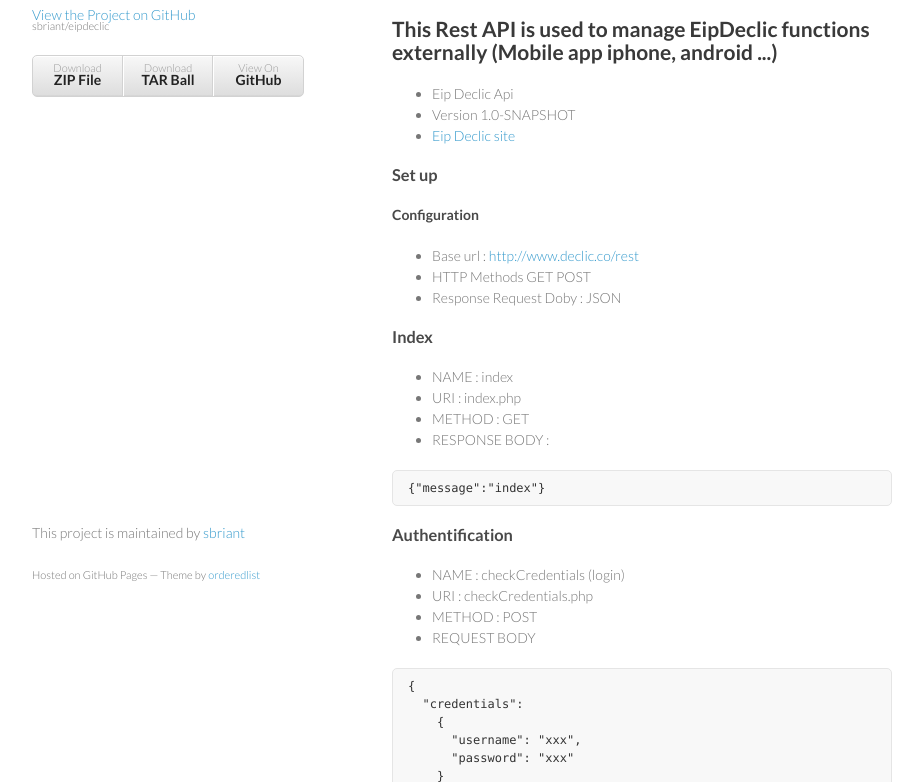
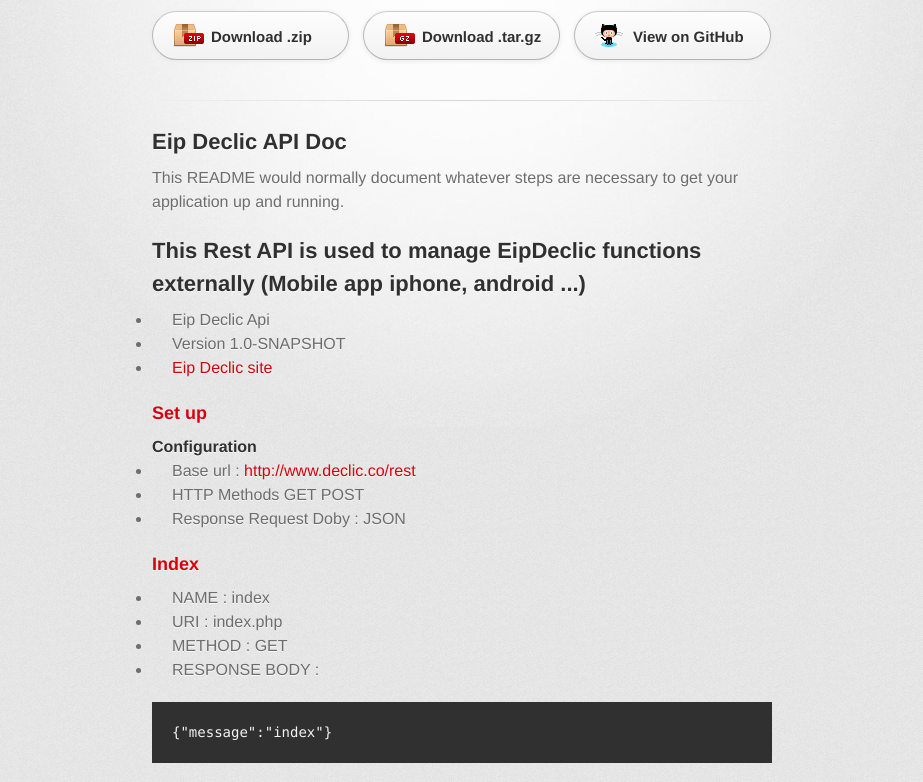
Before and after one commit to sbriant/eipdeclic, a plain HTML site: page index.html in a window 1280 px wide. Shown: the part 146-928 px from the top of the page, without its empty margins (178-1101 px from the left). Drawn offline with Linux system fonts and the light colour scheme; a web font is replaced by a local one.

Commit message:
Create gh-pages branch via GitHub

```diff
--- a/index.html
+++ b/index.html
@@ -1,33 +1,36 @@
-<!doctype html>
+<!DOCTYPE html>
 <html>
   <head>
-    <meta charset="utf-8">
+    <meta charset='utf-8'>
     <meta http-equiv="X-UA-Compatible" content="chrome=1">
-    <title>Eipdeclic by sbriant</title>
-
-    <link rel="stylesheet" href="stylesheets/styles.css">
-    <link rel="stylesheet" href="stylesheets/pygment_trac.css">
-    <meta name="viewport" content="width=device-width, initial-scale=1, user-scalable=no">
+    <link href='https://fonts.googleapis.com/css?family=Chivo:900' rel='stylesheet' type='text/css'>
+    <link rel="stylesheet" type="text/css" href="stylesheets/stylesheet.css" media="screen">
+    <link rel="stylesheet" type="text/css" href="stylesheets/pygment_trac.css" media="screen">
+    <link rel="stylesheet" type="text/css" href="stylesheets/print.css" media="print">
     <!--[if lt IE 9]>
     <script src="//html5shiv.googlecode.com/svn/trunk/html5.js"></script>
     <![endif]-->
+    <title>Eipdeclic by sbriant</title>
   </head>
+
   <body>
-    <div class="wrapper">
+    <div id="container">
+      <div class="inner">
+
         <header>
           <h1>Eipdeclic</h1>
-        <p>EIPdeclic API</p>
+          <h2>EIPdeclic API</h2>
+        </header>
 
-        <p class="view"><a href="https://github.com/sbriant/eipdeclic">View the Project on GitHub <small>sbriant/eipdeclic</small></a></p>
+        <section id="downloads" class="clearfix">
+          <a href="https://github.com/sbriant/eipdeclic/zipball/master" id="download-zip" class="button"><span>Download .zip</span></a>
+          <a href="https://github.com/sbriant/eipdeclic/tarball/master" id="download-tar-gz" class="button"><span>Download .tar.gz</span></a>
+          <a href="https://github.com/sbriant/eipdeclic" id="view-on-github" class="button"><span>View on GitHub</span></a>
+        </section>
 
+        <hr>
 
-        <ul>
-          <li><a href="https://github.com/sbriant/eipdeclic/zipball/master">Download <strong>ZIP File</strong></a></li>
-          <li><a href="https://github.com/sbriant/eipdeclic/tarball/master">Download <strong>TAR Ball</strong></a></li>
-          <li><a href="https://github.com/sbriant/eipdeclic">View On <strong>GitHub</strong></a></li>
-        </ul>
-      </header>
-      <section>
+        <section id="main_content">
           <h2>
 <a id="eip-declic-api-doc" class="anchor" href="#eip-declic-api-doc" aria-hidden="true"><span class="octicon octicon-link"></span></a>Eip Declic API Doc</h2>
 
@@ -934,12 +937,12 @@
    }
 ]</pre></div>
         </section>
+
         <footer>
-        <p>This project is maintained by <a href="https://github.com/sbriant">sbriant</a></p>
-        <p><small>Hosted on GitHub Pages &mdash; Theme by <a href="https://github.com/orderedlist">orderedlist</a></small></p>
+          Eipdeclic is maintained by <a href="https://github.com/sbriant">sbriant</a><br>
+          This page was generated by <a href="http://pages.github.com">GitHub Pages</a>. Tactile theme by <a href="https://twitter.com/jasonlong">Jason Long</a>.
         </footer>
-    </div>
-    <script src="javascripts/scale.fix.js"></script>
+
                   <script type="text/javascript">
             var gaJsHost = (("https:" == document.location.protocol) ? "https://ssl." : "http://www.");
             document.write(unescape("%3Cscript src='" + gaJsHost + "google-analytics.com/ga.js' type='text/javascript'%3E%3C/script%3E"));
@@ -951,5 +954,7 @@
             } catch(err) {}
           </script>
 
+      </div>
+    </div>
   </body>
 </html>
--- /dev/null
+++ b/javascripts/main.js
@@ -0,0 +1 @@
+console.log('This would be the main JS file.');
--- /dev/null
+++ b/stylesheets/print.css
@@ -0,0 +1,228 @@
+html, body, div, span, applet, object, iframe,
+h1, h2, h3, h4, h5, h6, p, blockquote, pre,
+a, abbr, acronym, address, big, cite, code,
+del, dfn, em, img, ins, kbd, q, s, samp,
+small, strike, strong, sub, sup, tt, var,
+b, u, i, center,
+dl, dt, dd, ol, ul, li,
+fieldset, form, label, legend,
+table, caption, tbody, tfoot, thead, tr, th, td,
+article, aside, canvas, details, embed,
+figure, figcaption, footer, header, hgroup,
+menu, nav, output, ruby, section, summary,
+time, mark, audio, video {
+  padding: 0;
+  margin: 0;
+  font: inherit;
+  font-size: 100%;
+  vertical-align: baseline;
+  border: 0;
+}
+/* HTML5 display-role reset for older browsers */
+article, aside, details, figcaption, figure,
+footer, header, hgroup, menu, nav, section {
+  display: block;
+}
+body {
+  line-height: 1;
+}
+ol, ul {
+  list-style: none;
+}
+blockquote, q {
+  quotes: none;
+}
+blockquote:before, blockquote:after,
+q:before, q:after {
+  content: '';
+  content: none;
+}
+table {
+  border-spacing: 0;
+  border-collapse: collapse;
+}
+body {
+  font-family: 'Helvetica Neue', Helvetica, Arial, serif;
+  font-size: 13px;
+  line-height: 1.5;
+  color: #000;
+}
+
+a {
+  font-weight: bold;
+  color: #d5000d;
+}
+
+header {
+  padding-top: 35px;
+  padding-bottom: 10px;
+}
+
+header h1 {
+  font-size: 48px;
+  font-weight: bold;
+  line-height: 1.2;
+  color: #303030;
+  letter-spacing: -1px;
+}
+
+header h2 {
+  font-size: 24px;
+  font-weight: normal;
+  line-height: 1.3;
+  color: #aaa;
+  letter-spacing: -1px;
+}
+#downloads {
+  display: none;
+}
+#main_content {
+  padding-top: 20px;
+}
+
+code, pre {
+  margin-bottom: 30px;
+  font-family: Monaco, "Bitstream Vera Sans Mono", "Lucida Console", Terminal;
+  font-size: 12px;
+  color: #222;
+}
+
+code {
+  padding: 0 3px;
+}
+
+pre {
+  padding: 20px;
+  overflow: auto;
+  border: solid 1px #ddd;
+}
+pre code {
+  padding: 0;
+}
+
+ul, ol, dl {
+  margin-bottom: 20px;
+}
+
+
+/* COMMON STYLES */
+
+table {
+  width: 100%;
+  border: 1px solid #ebebeb;
+}
+
+th {
+  font-weight: 500;
+}
+
+td {
+  font-weight: 300;
+  text-align: center;
+  border: 1px solid #ebebeb;
+}
+
+form {
+  padding: 20px;
+  background: #f2f2f2;
+
+}
+
+
+/* GENERAL ELEMENT TYPE STYLES */
+
+h1 {
+  font-size: 2.8em;
+}
+
+h2 {
+  margin-bottom: 8px;
+  font-size: 22px;
+  font-weight: bold;
+  color: #303030;
+}
+
+h3 {
+  margin-bottom: 8px;
+  font-size: 18px;
+  font-weight: bold;
+  color: #d5000d;
+}
+
+h4 {
+  font-size: 16px;
+  font-weight: bold;
+  color: #303030;
+}
+
+h5 {
+  font-size: 1em;
+  color: #303030;
+}
+
+h6 {
+  font-size: .8em;
+  color: #303030;
+}
+
+p {
+  margin-bottom: 20px;
+  font-weight: 300;
+}
+
+a {
+  text-decoration: none;
+}
+
+p a {
+  font-weight: 400;
+}
+
+blockquote {
+  padding: 0 0 0 30px;
+  margin-bottom: 20px;
+  font-size: 1.6em;
+  border-left: 10px solid #e9e9e9;
+}
+
+ul li {
+  list-style-position: inside;
+  list-style: disc;
+  padding-left: 20px;
+}
+
+ol li {
+  list-style-position: inside;
+  list-style: decimal;
+  padding-left: 3px;
+}
+
+dl dd {
+  font-style: italic;
+  font-weight: 100;
+}
+
+footer {
+  padding-top: 20px;
+  padding-bottom: 30px;
+  margin-top: 40px;
+  font-size: 13px;
+  color: #aaa;
+}
+
+footer a {
+  color: #666;
+}
+
+/* MISC */
+.clearfix:after {
+  display: block;
+  height: 0;
+  clear: both;
+  visibility: hidden;
+  content: '.';
+}
+
+.clearfix {display: inline-block;}
+* html .clearfix {height: 1%;}
+.clearfix {display: block;}
--- /dev/null
+++ b/stylesheets/stylesheet.css
@@ -0,0 +1,373 @@
+/* http://meyerweb.com/eric/tools/css/reset/
+   v2.0 | 20110126
+   License: none (public domain)
+*/
+html, body, div, span, applet, object, iframe,
+h1, h2, h3, h4, h5, h6, p, blockquote, pre,
+a, abbr, acronym, address, big, cite, code,
+del, dfn, em, img, ins, kbd, q, s, samp,
+small, strike, strong, sub, sup, tt, var,
+b, u, i, center,
+dl, dt, dd, ol, ul, li,
+fieldset, form, label, legend,
+table, caption, tbody, tfoot, thead, tr, th, td,
+article, aside, canvas, details, embed,
+figure, figcaption, footer, header, hgroup,
+menu, nav, output, ruby, section, summary,
+time, mark, audio, video {
+	padding: 0;
+	margin: 0;
+	font: inherit;
+	font-size: 100%;
+	vertical-align: baseline;
+	border: 0;
+}
+/* HTML5 display-role reset for older browsers */
+article, aside, details, figcaption, figure,
+footer, header, hgroup, menu, nav, section {
+	display: block;
+}
+body {
+	line-height: 1;
+}
+ol, ul {
+	list-style: none;
+}
+blockquote, q {
+	quotes: none;
+}
+blockquote:before, blockquote:after,
+q:before, q:after {
+	content: '';
+	content: none;
+}
+table {
+	border-spacing: 0;
+	border-collapse: collapse;
+}
+
+/* LAYOUT STYLES */
+body {
+  font-family: 'Helvetica Neue', Helvetica, Arial, serif;
+  font-size: 1em;
+  line-height: 1.5;
+  color: #6d6d6d;
+  text-shadow: 0 1px 0 rgba(255, 255, 255, 0.8);
+  background: #e7e7e7 url(../images/body-bg.png) 0 0 repeat;
+}
+
+a {
+  color: #d5000d;
+}
+a:hover {
+  color: #c5000c;
+}
+
+header {
+  padding-top: 35px;
+  padding-bottom: 25px;
+}
+
+header h1 {
+  font-family: 'Chivo', 'Helvetica Neue', Helvetica, Arial, serif;
+  font-size: 48px; font-weight: 900;
+  line-height: 1.2;
+  color: #303030;
+  letter-spacing: -1px;
+}
+
+header h2 {
+  font-size: 24px;
+  font-weight: normal;
+  line-height: 1.3;
+  color: #aaa;
+  letter-spacing: -1px;
+}
+
+#container {
+  min-height: 595px;
+  background: transparent url(../images/highlight-bg.jpg) 50% 0 no-repeat;
+}
+
+.inner {
+  width: 620px;
+  margin: 0 auto;
+}
+
+#container .inner img {
+  max-width: 100%;
+}
+
+#downloads {
+  margin-bottom: 40px;
+}
+
+a.button {
+  display: block;
+  float: left;
+  width: 179px;
+  padding: 12px 8px 12px 8px;
+  margin-right: 14px;
+  font-size: 15px;
+  font-weight: bold;
+  line-height: 25px;
+  color: #303030;
+  background: #fdfdfd; /* Old browsers */
+  background: -moz-linear-gradient(top,  #fdfdfd 0%, #f2f2f2 100%); /* FF3.6+ */
+  background: -webkit-gradient(linear, left top, left bottom, color-stop(0%,#fdfdfd), color-stop(100%,#f2f2f2)); /* Chrome,Safari4+ */
+  background: -webkit-linear-gradient(top,  #fdfdfd 0%,#f2f2f2 100%); /* Chrome10+,Safari5.1+ */
+  background: -o-linear-gradient(top,  #fdfdfd 0%,#f2f2f2 100%); /* Opera 11.10+ */
+  background: -ms-linear-gradient(top,  #fdfdfd 0%,#f2f2f2 100%); /* IE10+ */
+  background: linear-gradient(top,  #fdfdfd 0%,#f2f2f2 100%); /* W3C */
+  filter: progid:DXImageTransform.Microsoft.gradient( startColorstr='#fdfdfd', endColorstr='#f2f2f2',GradientType=0 ); /* IE6-9 */
+  border-top: solid 1px #cbcbcb;
+  border-right: solid 1px #b7b7b7;
+  border-bottom: solid 1px #b3b3b3;
+  border-left: solid 1px #b7b7b7;
+  border-radius: 30px;
+  -webkit-box-shadow: 10px 10px 5px #888;
+  -moz-box-shadow: 10px 10px 5px #888;
+  box-shadow: 0px 1px 5px #e8e8e8;
+  -moz-border-radius: 30px;
+  -webkit-border-radius: 30px;
+}
+a.button:hover {
+  background: #fafafa; /* Old browsers */
+  background: -moz-linear-gradient(top,  #fdfdfd 0%, #f6f6f6 100%); /* FF3.6+ */
+  background: -webkit-gradient(linear, left top, left bottom, color-stop(0%,#fdfdfd), color-stop(100%,#f6f6f6)); /* Chrome,Safari4+ */
+  background: -webkit-linear-gradient(top,  #fdfdfd 0%,#f6f6f6 100%); /* Chrome10+,Safari5.1+ */
+  background: -o-linear-gradient(top,  #fdfdfd 0%,#f6f6f6 100%); /* Opera 11.10+ */
+  background: -ms-linear-gradient(top,  #fdfdfd 0%,#f6f6f6 100%); /* IE10+ */
+  background: linear-gradient(top,  #fdfdfd 0%,#f6f6f6, 100%); /* W3C */
+  filter: progid:DXImageTransform.Microsoft.gradient( startColorstr='#fdfdfd', endColorstr='#f6f6f6',GradientType=0 ); /* IE6-9 */
+  border-top: solid 1px #b7b7b7;
+  border-right: solid 1px #b3b3b3;
+  border-bottom: solid 1px #b3b3b3;
+  border-left: solid 1px #b3b3b3;
+}
+
+a.button span {
+  display: block;
+  height: 23px;
+  padding-left: 50px;
+}
+
+#download-zip span {
+  background: transparent url(../images/zip-icon.png) 12px 50% no-repeat;
+}
+#download-tar-gz span {
+  background: transparent url(../images/tar-gz-icon.png) 12px 50% no-repeat;
+}
+#view-on-github span {
+  background: transparent url(../images/octocat-icon.png) 12px 50% no-repeat;
+}
+#view-on-github {
+  margin-right: 0;
+}
+
+code, pre {
+  margin-bottom: 30px;
+  font-family: Monaco, "Bitstream Vera Sans Mono", "Lucida Console", Terminal;
+  font-size: 14px;
+  color: #222;
+}
+
+code {
+  padding: 0 3px;
+  background-color: #f2f2f2;
+  border: solid 1px #ddd;
+}
+
+pre {
+  padding: 20px;
+  overflow: auto;
+  color: #f2f2f2;
+  text-shadow: none;
+  background: #303030;
+}
+pre code {
+  padding: 0;
+  color: #f2f2f2;
+  background-color: #303030;
+  border: none;
+}
+
+ul, ol, dl {
+  margin-bottom: 20px;
+}
+
+
+/* COMMON STYLES */
+
+hr {
+  height: 1px;
+  padding-bottom: 1em;
+  margin-top: 1em;
+  line-height: 1px;
+  background: transparent url('../images/hr.png') 50% 0 no-repeat;
+  border: none;
+}
+
+strong {
+  font-weight: bold;
+}
+
+em {
+  font-style: italic;
+}
+
+table {
+  width: 100%;
+  border: 1px solid #ebebeb;
+}
+
+th {
+  font-weight: 500;
+}
+
+td {
+  font-weight: 300;
+  text-align: center;
+  border: 1px solid #ebebeb;
+}
+
+form {
+  padding: 20px;
+  background: #f2f2f2;
+
+}
+
+
+/* GENERAL ELEMENT TYPE STYLES */
+
+h1 {
+  font-size: 32px;
+}
+
+h2 {
+  margin-bottom: 8px;
+  font-size: 22px;
+  font-weight: bold;
+  color: #303030;
+}
+
+h3 {
+  margin-bottom: 8px;
+  font-size: 18px;
+  font-weight: bold;
+  color: #d5000d;
+}
+
+h4 {
+  font-size: 16px;
+  font-weight: bold;
+  color: #303030;
+}
+
+h5 {
+  font-size: 1em;
+  color: #303030;
+}
+
+h6 {
+  font-size: .8em;
+  color: #303030;
+}
+
+p {
+  margin-bottom: 20px;
+  font-weight: 300;
+}
+
+a {
+  text-decoration: none;
+}
+
+p a {
+  font-weight: 400;
+}
+
+blockquote {
+  padding: 0 0 0 30px;
+  margin-bottom: 20px;
+  font-size: 1.6em;
+  border-left: 10px solid #e9e9e9;
+}
+
+ul li {
+  list-style-position: inside;
+  list-style: disc;
+  padding-left: 20px;
+}
+
+ol li {
+  list-style-position: inside;
+  list-style: decimal;
+  padding-left: 3px;
+}
+
+dl dt {
+  color: #303030;
+}
+
+footer {
+  padding-top: 20px;
+  padding-bottom: 30px;
+  margin-top: 40px;
+  font-size: 13px;
+  color: #aaa;
+  background: transparent url('../images/hr.png') 0 0 no-repeat;
+}
+
+footer a {
+  color: #666;
+}
+footer a:hover {
+  color: #444;
+}
+
+/* MISC */
+.clearfix:after {
+  display: block;
+  height: 0;
+  clear: both;
+  visibility: hidden;
+  content: '.';
+}
+
+.clearfix {display: inline-block;}
+* html .clearfix {height: 1%;}
+.clearfix {display: block;}
+
+/* #Media Queries
+================================================== */
+
+/* Smaller than standard 960 (devices and browsers) */
+@media only screen and (max-width: 959px) { }
+
+/* Tablet Portrait size to standard 960 (devices and browsers) */
+@media only screen and (min-width: 768px) and (max-width: 959px) { }
+
+/* All Mobile Sizes (devices and browser) */
+@media only screen and (max-width: 767px) {
+  header {
+    padding-top: 10px;
+    padding-bottom: 10px;
+  }
+  #downloads {
+    margin-bottom: 25px;
+  }
+  #download-zip, #download-tar-gz {
+    display: none;
+  }
+  .inner {
+    width: 94%;
+    margin: 0 auto;
+  }
+}
+
+/* Mobile Landscape Size to Tablet Portrait (devices and browsers) */
+@media only screen and (min-width: 480px) and (max-width: 767px) { }
+
+/* Mobile Portrait Size to Mobile Landscape Size (devices and browsers) */
+@media only screen and (max-width: 479px) { }
```
Also changed, not shown: images/body-bg.png (added), images/highlight-bg.jpg (added), images/hr.png (added), images/octocat-icon.png (added), images/tar-gz-icon.png (added), images/zip-icon.png (added). Lines whose indentation alone changed are shown as unchanged.
